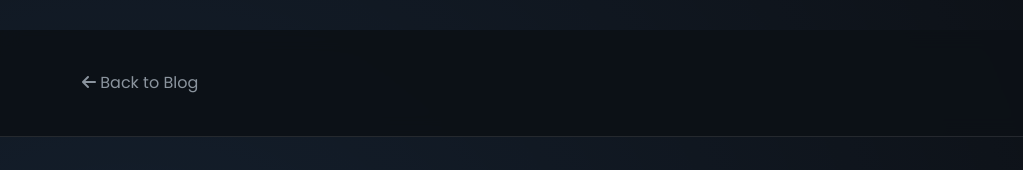
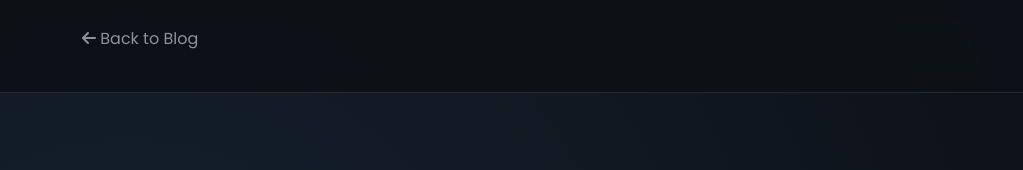
Before and after one commit to thanuj-23/portfolio, a React (Vite) app: page /blog/basic-sql-injection in a window 1280 px wide. Shown: the top 170 px of the page, without its empty margins (0-1023 px from the left). Built offline with nearby package versions, Linux system fonts and the light colour scheme.

Commit message:
Fix blog post top spacing

```diff
--- a/src/components/BlogPost.jsx
+++ b/src/components/BlogPost.jsx
@@ -65,10 +65,10 @@ const BlogPost = () => {
     };
 
     return (
-        <div className="blog-page" style={{ paddingTop: '30px', minHeight: '100vh' }}>
+        <div className="blog-page" style={{ paddingTop: '0px', minHeight: '100vh' }}>
             {/* Header */}
             <header className="cert-header mb-5">
-                <div className="container d-flex justify-content-between align-items-center py-4">
+                <div className="container d-flex justify-content-between align-items-center" style={{ paddingTop: '10px', paddingBottom: '1.5rem' }}>
                     <Link to="/blog" className="back-btn">
                         <i className="fa-solid fa-arrow-left"></i> Back to Blog
                     </Link>
```
